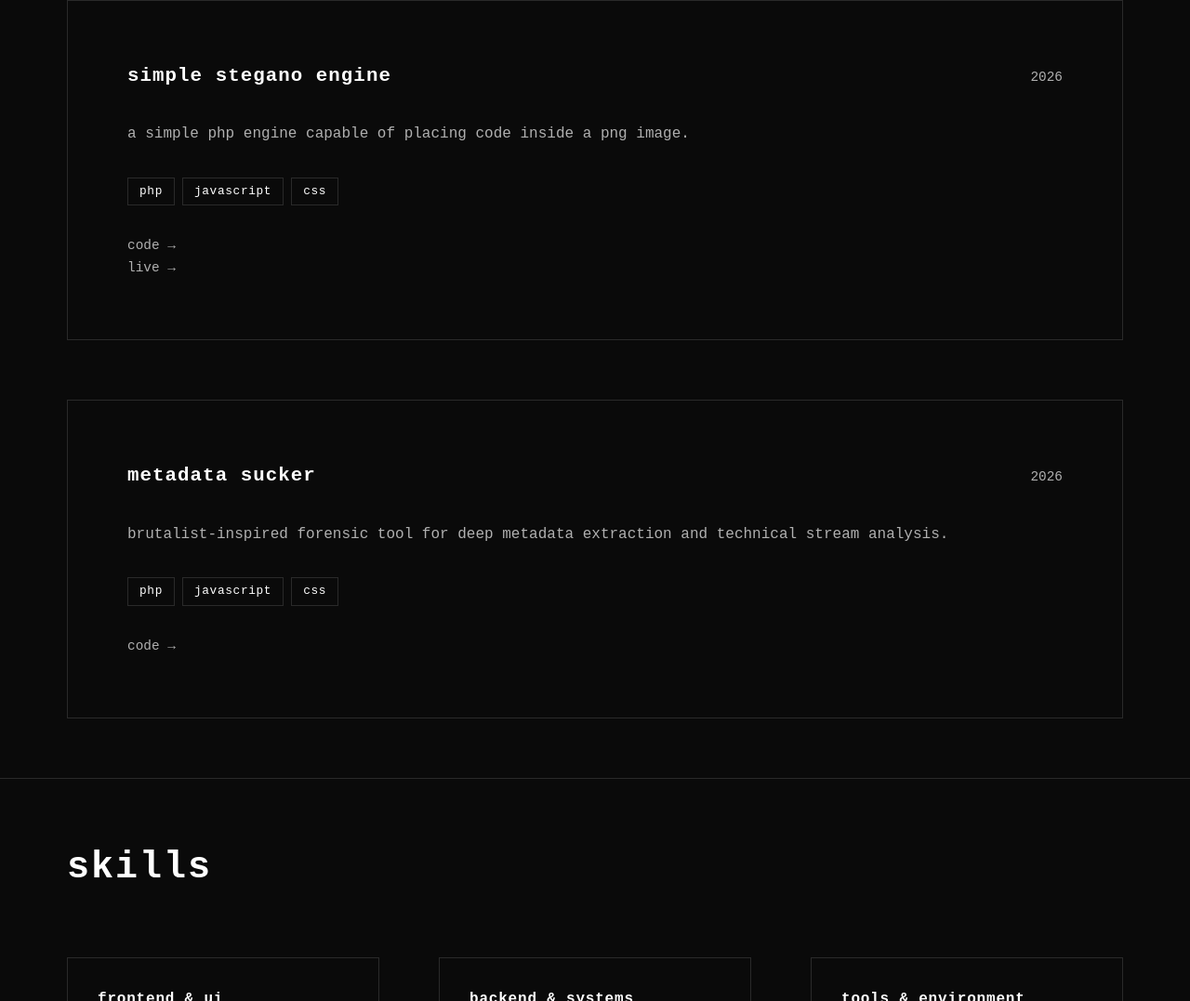
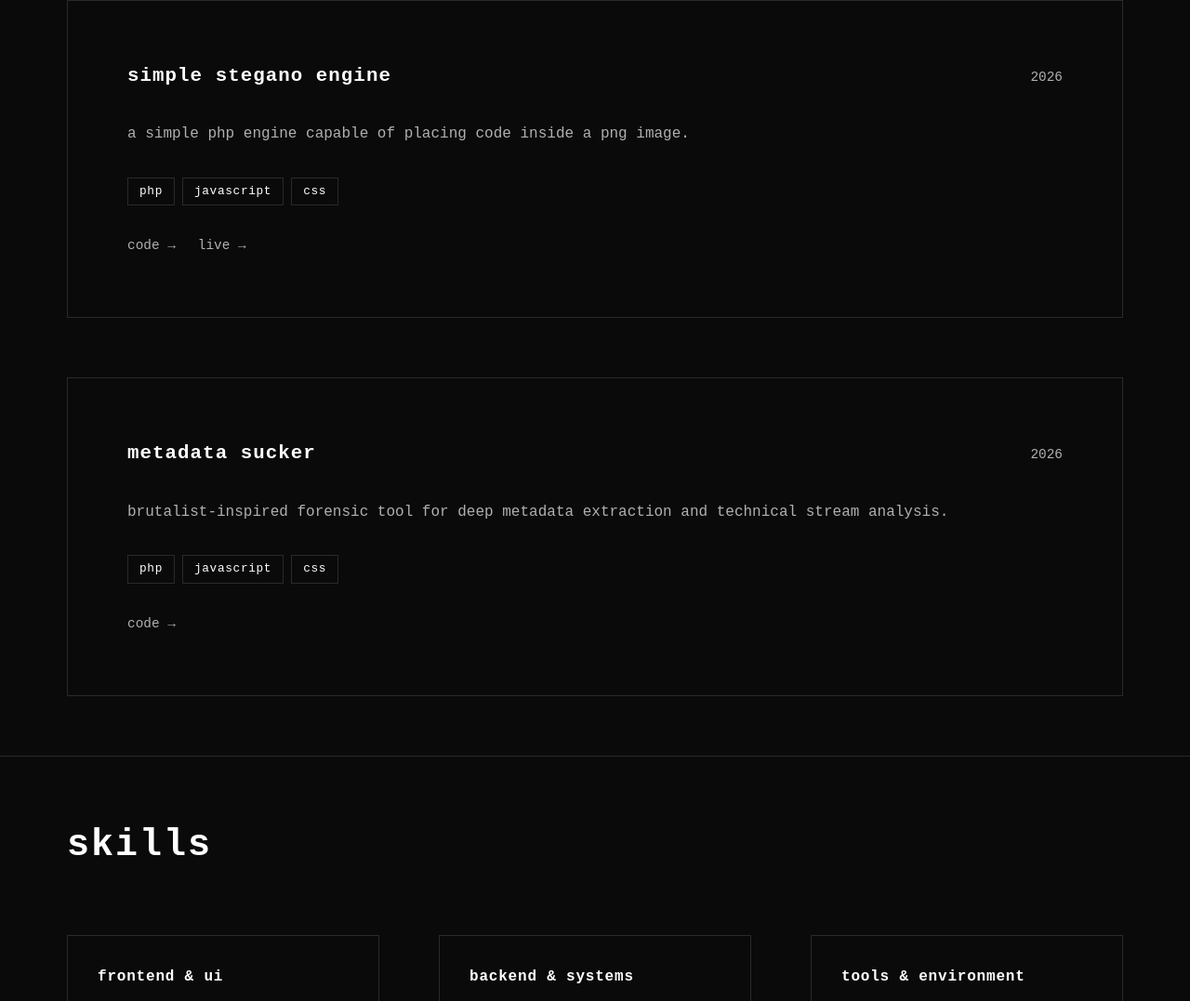
Before and after one commit to BryanApolonio/bryanapolonio.github.io, a plain HTML site: page index.html in a window 1280 px wide. Shown: the part 2056-3133 px from the top of the page at 93% size. Drawn offline with Linux system fonts and the light colour scheme.

Commit message:
Update index.html

```diff
--- a/index.html
+++ b/index.html
@@ -79,8 +79,6 @@
                     </div>
                     <div class="project-links">
                         <a href="https://github.com/BryanApolonio/Simple-Stegano-Engine" class="project-link" target="_blank">code →</a>
-                    </div>
-                    <div class="project-links">
                         <a href="stegano/decoder.html" class="project-link" target="_blank">live →</a>
                     </div>
                 </article>
```
